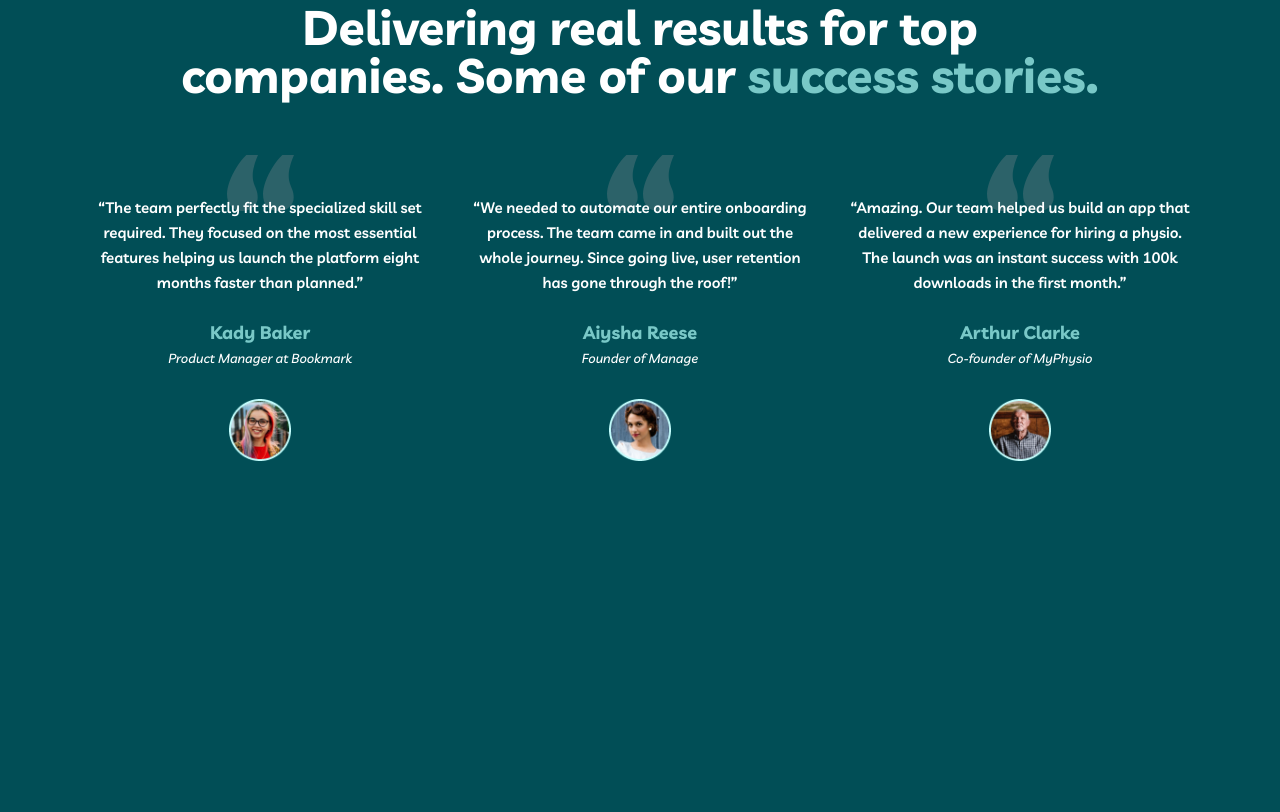
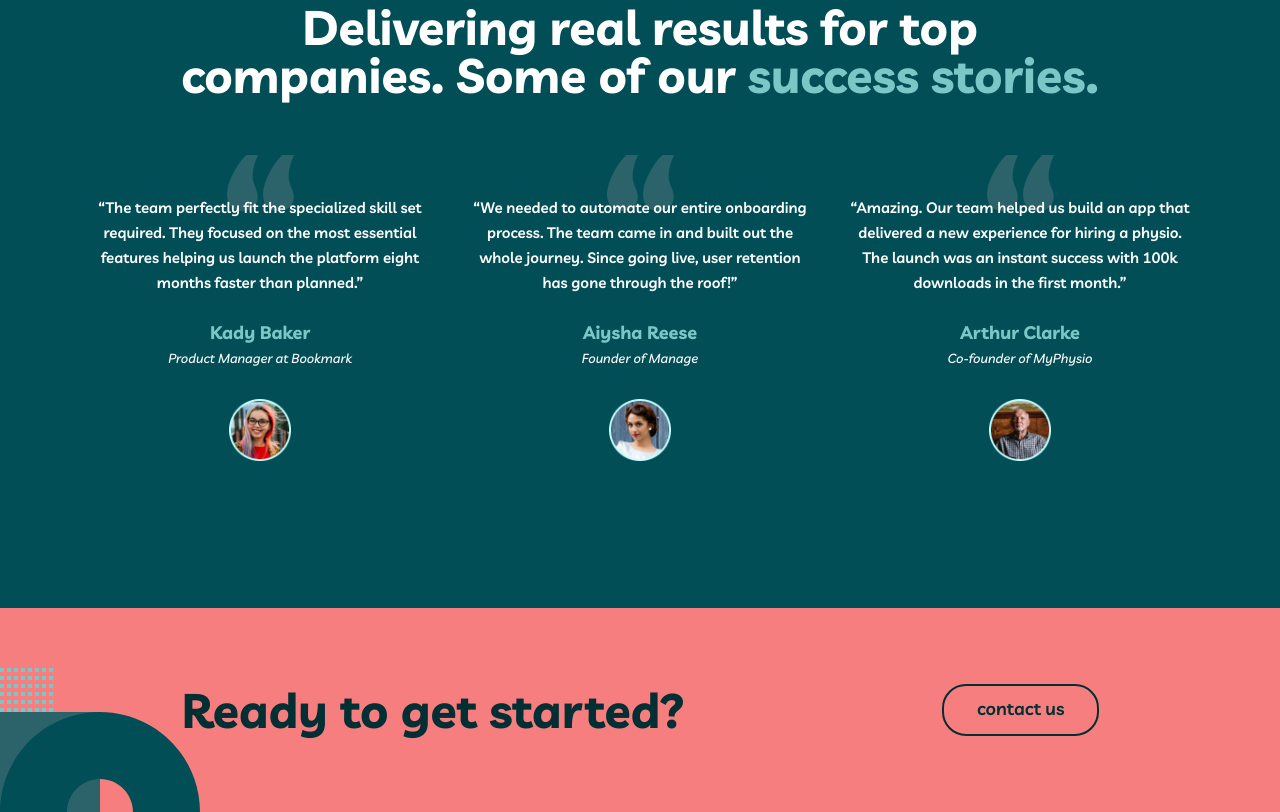
Before and after one commit to dhpcode/my-team-project, a plain HTML site: page index.html in a window 1280 px wide. Shown: the part 1535-2347 px from the top of the page. Before the commit the page ends 2143 px from the top, so only its background shows below. Drawn offline with Linux system fonts and the light colour scheme.

Commit message:
Add cta and extra global styles for buttons

```diff
--- a/css/styles.css
+++ b/css/styles.css
@@ -177,9 +177,7 @@ select:-webkit-autofill:focus {
 .button {
   display: inline-block;
   padding: 9px 32px 11px 33px;
-  border: 2px solid var(--white-color);
   border-radius: 24px;
-  color: var(--white-color);
   font-size: 18px;
   font-style: normal;
   font-weight: 600;
@@ -188,11 +186,25 @@ select:-webkit-autofill:focus {
   background-color: transparent;
 }
 
-.button:hover {
-  background-color: var(--white-color);
-  color: #002529;
+.button--white {
+  border: 2px solid var(--white-color);
+  color: var(--white-color);
 }
 
+.button--white:hover {
+  background-color: var(--white-color);
+  color: var(--dark-green);
+}
+
+.button--green {
+  border: 2px solid var(--sacramento-green);
+  color: var(--sacramento-green);
+}
+
+.button--green:hover {
+  background-color: var(--sacramento-green);
+  color: var(--white-color);
+}
 .button:active {
   opacity: 0.8;
 }
@@ -490,7 +502,40 @@ select:-webkit-autofill:focus {
   display: inline-block;
   width: 62px;
   height: 62px;
+}
 
+
+/* CTA */
+
+.cta {
+  background-color: var(--light-coral);
+  padding: 76px 0;
+  background-image: url('../img/bg-image-circle-rectangle.svg');
+  background-repeat: no-repeat;
+  background-position: left 0 bottom -100px;
+}
+
+.cta__container {
+  display: flex;
+  justify-content: center;
+  align-items: center;
+}
+
+.cta__inner {
+  width: 917px;
+  display: flex;
+  justify-content: space-between;
+  align-items: center;
+
+}
+
+.cta__title {
+  margin: 0;
+  color: var(--sacramento-green);
+  font-size: 48px;
+  font-style: normal;
+  line-height: 48px;
+  /* 100% */
 }
 
 
--- a/index.html
+++ b/index.html
@@ -28,7 +28,7 @@
             <li class="sitenav__item"><a class="sitenav__link" href="#">about</a></li>
           </ul>
         </nav>
-        <a class="button site-header__button" href="#">contact us</a>
+        <a class="button button--white site-header__button" href="#">contact us</a>
       </a>
     </div>
   </header>
@@ -150,10 +150,17 @@
           </div>
         </div>
 
-
       </div>
     </div>
 
+    <div class="cta">
+      <div class="container cta__container">
+        <div class="cta__inner">
+          <h2 class="cta__title">Ready to get started?</h2>
+          <a class="button button--green" href="#">contact us</a>
+        </div>
+      </div>
+    </div>
   </main>
   <script src="js/main.js"></script>
 </body>
```
